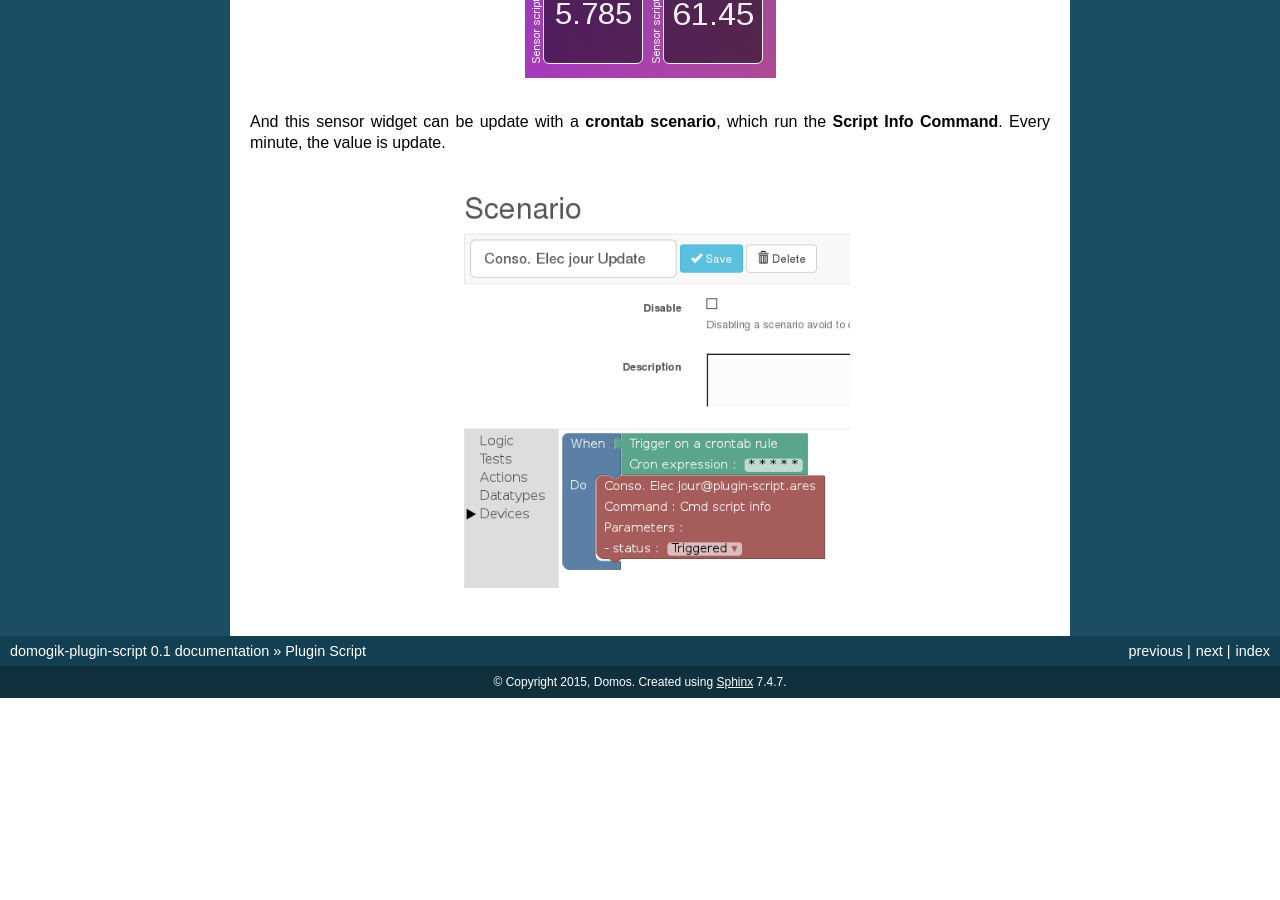
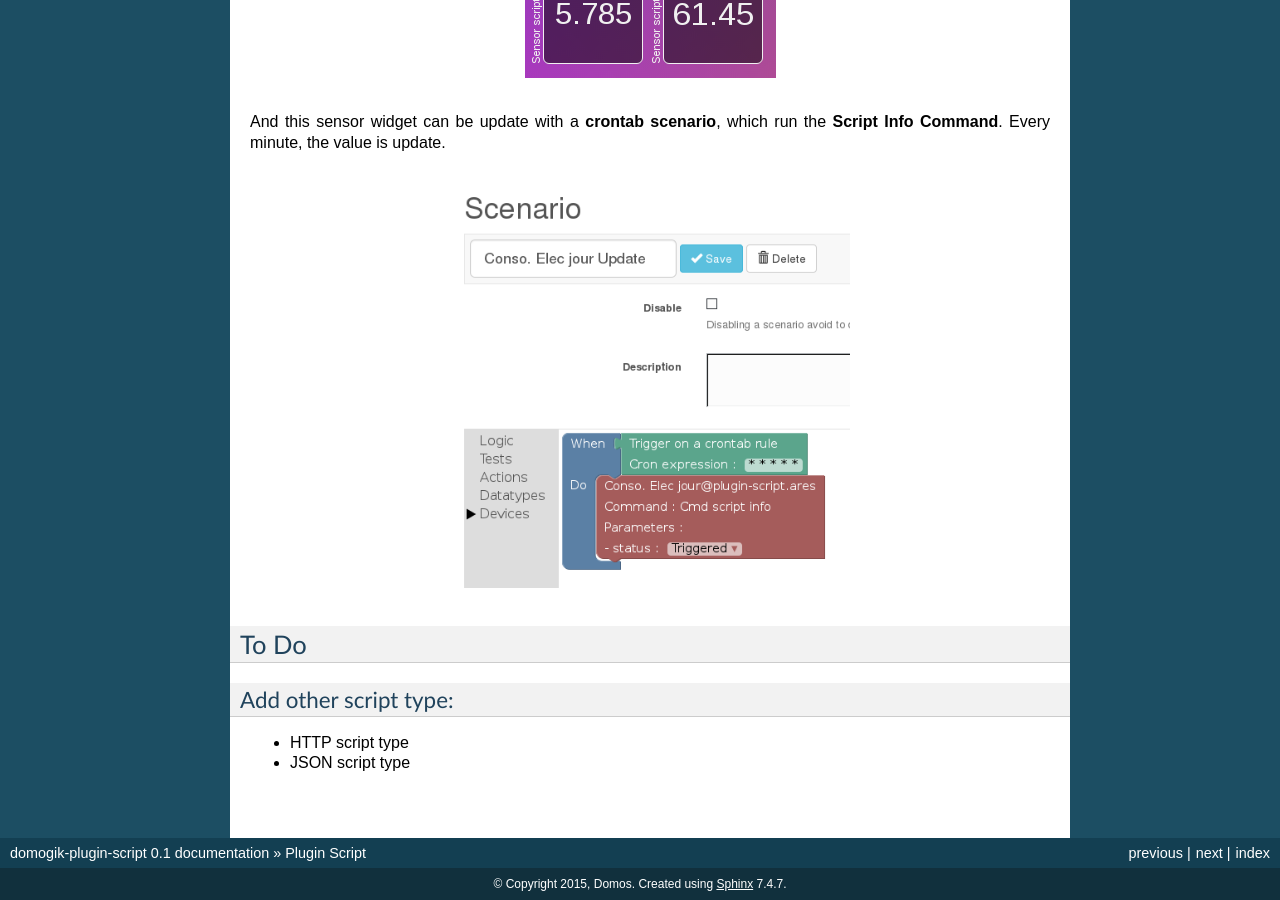
Before and after one commit to vdomos/domogik-plugin-script, a Sphinx documentation site: the page built from docs/script.txt, in a window 1280 px wide and 900 px high, scrolled down 3945 px. Built offline with Sphinx 7.4.7, drawn with Linux system fonts in a browser that asks for light colours; before the commit the page ends 4643 px from its top, so only the background shows below that; some of the changed text lies outside the part shown.

Commit message:
Doc Update

```diff
--- a/docs/script.txt
+++ b/docs/script.txt
@@ -199,3 +199,16 @@ Every minute, the value is update.
 .. raw:: html
 
    <br />
+
+To Do
+=====
+
+Add other script type:
+----------------------
+
+* HTTP script type
+* JSON script type
+
+.. raw:: html
+
+   <br />
```
